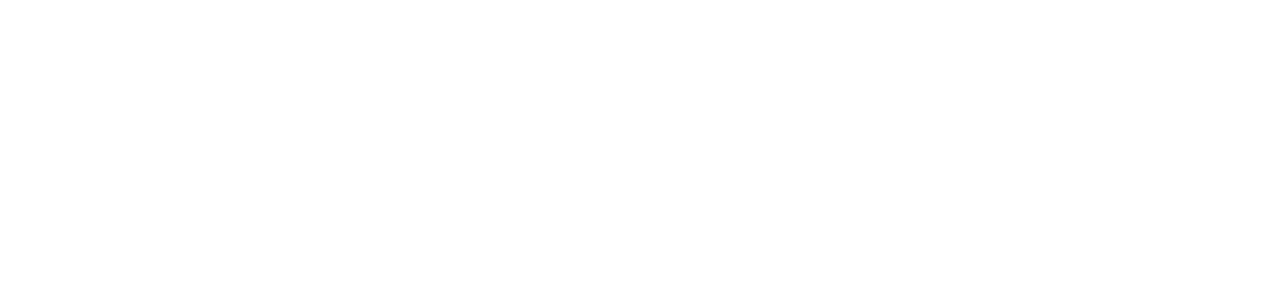
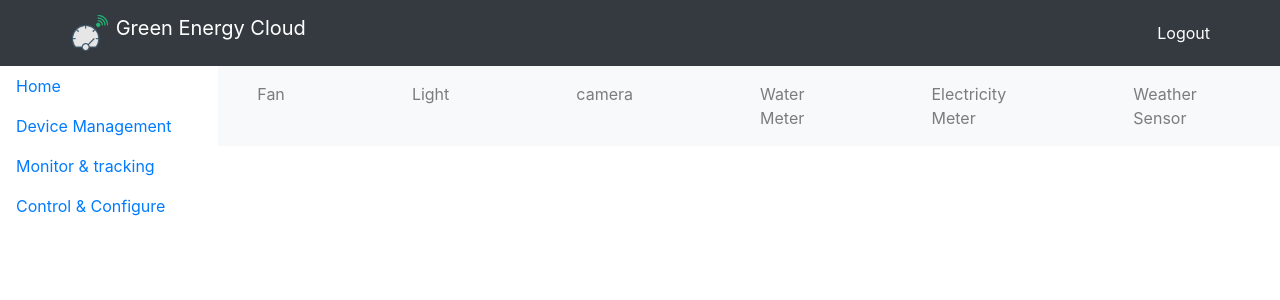
Before and after one commit to ChiruhasBobbadi/dashboard-react, a React (Create React App) app: page /home in a window 1280 px wide. Before the commit this address had no page. Shown: the top 300 px of the page. Built offline with nearby package versions, Linux system fonts and the light colour scheme.

Commit message:
side bar

```diff
--- a/package.json
+++ b/package.json
@@ -6,11 +6,15 @@
     "@testing-library/jest-dom": "^5.16.5",
     "@testing-library/react": "^13.4.0",
     "@testing-library/user-event": "^13.5.0",
+    "antd": "^4.24.2",
     "axios": "^1.1.3",
     "bootstrap": "^5.2.2",
+    "next": "^13.0.3",
     "react": "^18.2.0",
     "react-bootstrap": "^2.6.0",
+    "react-bootstrap-sidebar-menu": "^2.0.3",
     "react-dom": "^18.2.0",
+    "react-icons": "^4.6.0",
     "react-router": "^6.4.3",
     "react-router-dom": "^6.4.3",
     "react-scripts": "5.0.1",
--- a/src/App.js
+++ b/src/App.js
@@ -1,6 +1,8 @@
 
 import Login from "./components/Login/Login/login";
+import Home from "./components/home"
 import { Route, Routes,BrowserRouter as Router } from "react-router-dom";
+import Dashboard from "./components/Dashboard";
 
 
 
@@ -8,10 +10,12 @@ import { Route, Routes,BrowserRouter as Router } from "react-router-dom";
 function App() {
   return (
       <Router>
+
           <Routes>
               <Route exact path='/' element={<Login/>}></Route>
+              <Route path='/home' element={<Dashboard/>}> </Route>
 
-              <Route exact path='/' element={<Login/>}></Route>
+
           </Routes>
       </Router>
 
--- /dev/null
+++ b/src/components/Dashboard.js
@@ -0,0 +1,37 @@
+import Container from "react-bootstrap/Container";
+import Col from "react-bootstrap/Col";
+import FormView from "./Login/form/Form";
+import Row from "react-bootstrap/Row";
+import LeftNavBar from "./LeftNavBar/LeftNavBar";
+import NavBarLoggedIn from "./Navbar/NavBarLoggedIn";
+import Home from "./home";
+import deviceManagement from "./DeviceManagement";
+import DeviceManagement from "./DeviceManagement";
+
+
+function Dashboard() {
+    return (<>
+        <NavBarLoggedIn></NavBarLoggedIn>
+        <Row>
+            <Col lg={2}> <LeftNavBar></LeftNavBar> </Col>
+            <Col lg={10}>
+
+                {/*<Home></Home>*/}
+
+          {/*<deviceManagement> </deviceManagement>*/}
+
+            <DeviceManagement/>
+
+
+
+
+            </Col>
+
+        </Row>
+
+    </>);
+
+
+}
+
+export default Dashboard;
--- /dev/null
+++ b/src/components/DeviceManagement.js
@@ -0,0 +1,39 @@
+
+import Container from "react-bootstrap/Container";
+import {Nav, Navbar} from "react-bootstrap";
+import Button from "react-bootstrap/Button";
+import Row from "react-bootstrap/Row";
+import Col from "react-bootstrap/Col";
+
+
+const DeviceManagement = ()=>{
+
+
+
+
+    return (
+        <>
+            <Navbar expand="lg" variant="light" bg="light" fluid>
+                <Container>
+                    <Nav className="me-auto">
+                        <Nav.Link href="/deviceManagement/fan" >Fan</Nav.Link>
+                        <Nav.Link href="/deviceManagement/light" style={{marginLeft:'20%'}}>Light</Nav.Link>
+                        <Nav.Link href="/deviceManagement/camera" style={{marginLeft:'20%'}}>camera</Nav.Link>
+                        <Nav.Link href="/deviceManagement/water" style={{marginLeft:'20%'}}>Water Meter</Nav.Link>
+                        <Nav.Link href="/deviceManagement/electricity" style={{marginLeft:'20%'}}>Electricity Meter</Nav.Link>
+                        <Nav.Link href="/deviceManagement/weather" style={{marginLeft:'20%'}}>Weather Sensor</Nav.Link>
+                    </Nav>
+                </Container>
+            </Navbar>
+
+
+
+
+        </>
+
+    );
+
+}
+
+
+export default DeviceManagement;
--- /dev/null
+++ b/src/components/LeftNavBar/LeftNavBar.js
@@ -0,0 +1,19 @@
+import React from "react";
+
+import {Nav} from "react-bootstrap";
+
+
+const LeftMenu = ()=> {
+
+        return <>
+                <Nav defaultActiveKey="/home" className="flex-column" bg="dark" variant="dark">
+                        <Nav.Link href="/home">  Home</Nav.Link>
+                        <Nav.Link eventKey="link-1">Device Management</Nav.Link>
+                        <Nav.Link eventKey="link-2">Monitor & tracking</Nav.Link>
+                        <Nav.Link eventKey="link-2">Control & Configure</Nav.Link>
+
+                </Nav>
+        </>
+}
+
+export default LeftMenu;
--- /dev/null
+++ b/src/components/Navbar/NavBarLoggedIn.js
@@ -0,0 +1,46 @@
+
+import Container from "react-bootstrap/Container";
+import {Navbar} from "react-bootstrap";
+import logo from '../../images/logo.png'
+import axios from "axios";
+import {useNavigate} from "react-router-dom";
+
+
+const Navbar2 =()=>{
+    const navigate = useNavigate();
+  async  function logout() {
+
+      await axios.post('http://localhost:4000/logout');
+
+      navigate("/");
+
+    }
+
+    return <>
+        <Navbar bg="dark" variant="dark">
+            <Container>
+                <Navbar.Brand href="">
+                    <img
+                        alt=""
+                        src={logo}
+                        width="40"
+                        height="40"
+                        className="d-inline-block align-top"
+                    />{' '}
+                    Green Energy Cloud
+                </Navbar.Brand>
+                <Navbar.Toggle />
+                <Navbar.Collapse className="justify-content-end">
+                    <Navbar.Text onClick={logout} style={{color:"white"}}>
+                        Logout
+                    </Navbar.Text>
+                </Navbar.Collapse>
+
+            </Container>
+        </Navbar>
+    </>
+
+}
+
+
+export default Navbar2;
--- /dev/null
+++ b/src/components/home.js
@@ -0,0 +1,151 @@
+
+import Col from "react-bootstrap/Col";
+import Container from "react-bootstrap/Container";
+import Row from "react-bootstrap/Row";
+import {Card, Nav, Navbar} from "react-bootstrap";
+import Button from "react-bootstrap/Button";
+
+
+
+
+const Home = ()=>{
+
+
+    return <Container>
+        <Row style={{marginTop:'10%'}}>
+            <Col lg={4}>
+
+            </Col>
+            <Col lg={4} style={{textAlign:'center'}}>
+               <h4> Electricity Usage</h4>
+            </Col>
+            <Col lg={4}>
+
+            </Col>
+        </Row>
+
+
+            <Row style={{marginTop:'5%'}}>
+
+                <Col lg={4} >
+                    <Card style={{'box-shadow': '0 4px 8px 0 rgba(0, 0, 0, 0.2), 0 6px 20px 0 rgba(0, 0, 0, 0.19)'}}>
+                        <Card.Body>
+                            <Card.Title>Total Usage</Card.Title>
+
+                            <Card.Text>
+                               18 KWH
+                            </Card.Text>
+
+                        </Card.Body>
+                    </Card>
+
+                </Col>
+                <Col lg={4} >
+                    <Card style={{'box-shadow': '0 4px 8px 0 rgba(0, 0, 0, 0.2), 0 6px 20px 0 rgba(0, 0, 0, 0.19)'}}>
+                        <Card.Body>
+                            <Card.Title>Last 24 hour Usage</Card.Title>
+
+                            <Card.Text>
+                                18 KWH
+                            </Card.Text>
+
+                        </Card.Body>
+                    </Card>
+
+                </Col>
+
+                <Col lg={4} >
+                    <Card style={{'box-shadow': '0 4px 8px 0 rgba(0, 0, 0, 0.2), 0 6px 20px 0 rgba(0, 0, 0, 0.19)'}}>
+                        <Card.Body>
+                            <Card.Title>Last Updated</Card.Title>
+
+                            <Card.Text>
+                                {Date().toLocaleString().split('G')[0]}
+                            </Card.Text>
+
+                        </Card.Body>
+                    </Card>
+                </Col>
+
+            </Row>
+
+
+        <Row>
+
+        </Row>
+
+
+
+
+        <Row style={{marginTop:'10%'}}>
+            <Col lg={4}>
+
+            </Col>
+            <Col lg={4} style={{textAlign:'center'}}>
+                <h4> Water Usage</h4>
+            </Col>
+            <Col lg={4}>
+
+            </Col>
+        </Row>
+
+
+        <Row style={{marginTop:'5%'}}>
+
+            <Col lg={4} >
+                <Card style={{'box-shadow': '0 4px 8px 0 rgba(0, 0, 0, 0.2), 0 6px 20px 0 rgba(0, 0, 0, 0.19)'}}>
+                    <Card.Body>
+                        <Card.Title>Total Usage</Card.Title>
+
+                        <Card.Text>
+                            18 KWH
+                        </Card.Text>
+
+                    </Card.Body>
+                </Card>
+
+            </Col>
+            <Col lg={4} >
+                <Card style={{'box-shadow': '0 4px 8px 0 rgba(0, 0, 0, 0.2), 0 6px 20px 0 rgba(0, 0, 0, 0.19)'}}>
+                    <Card.Body>
+                        <Card.Title>Last 24 hour Usage</Card.Title>
+
+                        <Card.Text>
+                            18 KWH
+                        </Card.Text>
+
+                    </Card.Body>
+                </Card>
+
+            </Col>
+
+            <Col lg={4} >
+                <Card style={{'box-shadow': '0 4px 8px 0 rgba(0, 0, 0, 0.2), 0 6px 20px 0 rgba(0, 0, 0, 0.19)'}}>
+                    <Card.Body>
+                        <Card.Title>Last Updated</Card.Title>
+
+                        <Card.Text>
+                            {Date().toLocaleString().split('G')[0]}
+                        </Card.Text>
+
+                    </Card.Body>
+                </Card>
+            </Col>
+
+        </Row>
+
+
+        <Row>
+
+        </Row>
+
+    </Container>
+
+
+
+
+
+}
+
+
+export default Home;
```
Also changed, not shown: 1 other file (tests, documents, lock files or other folders).
